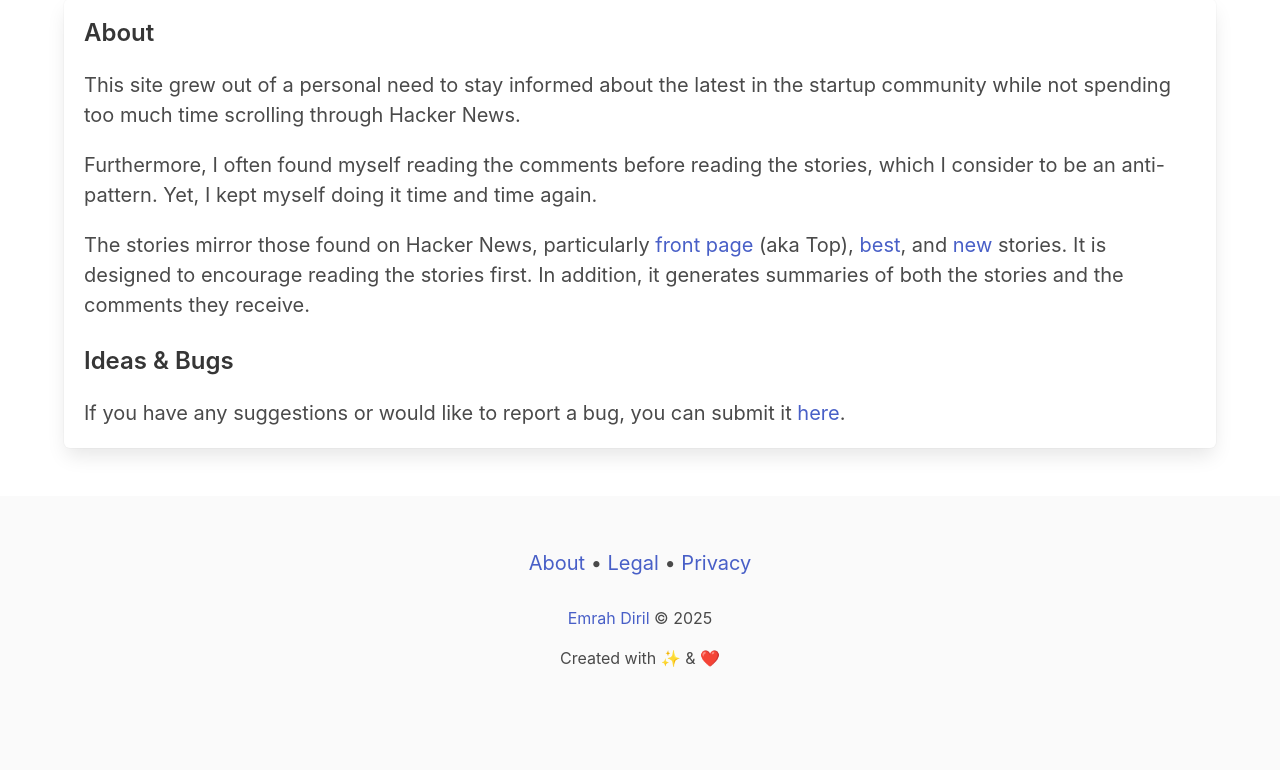
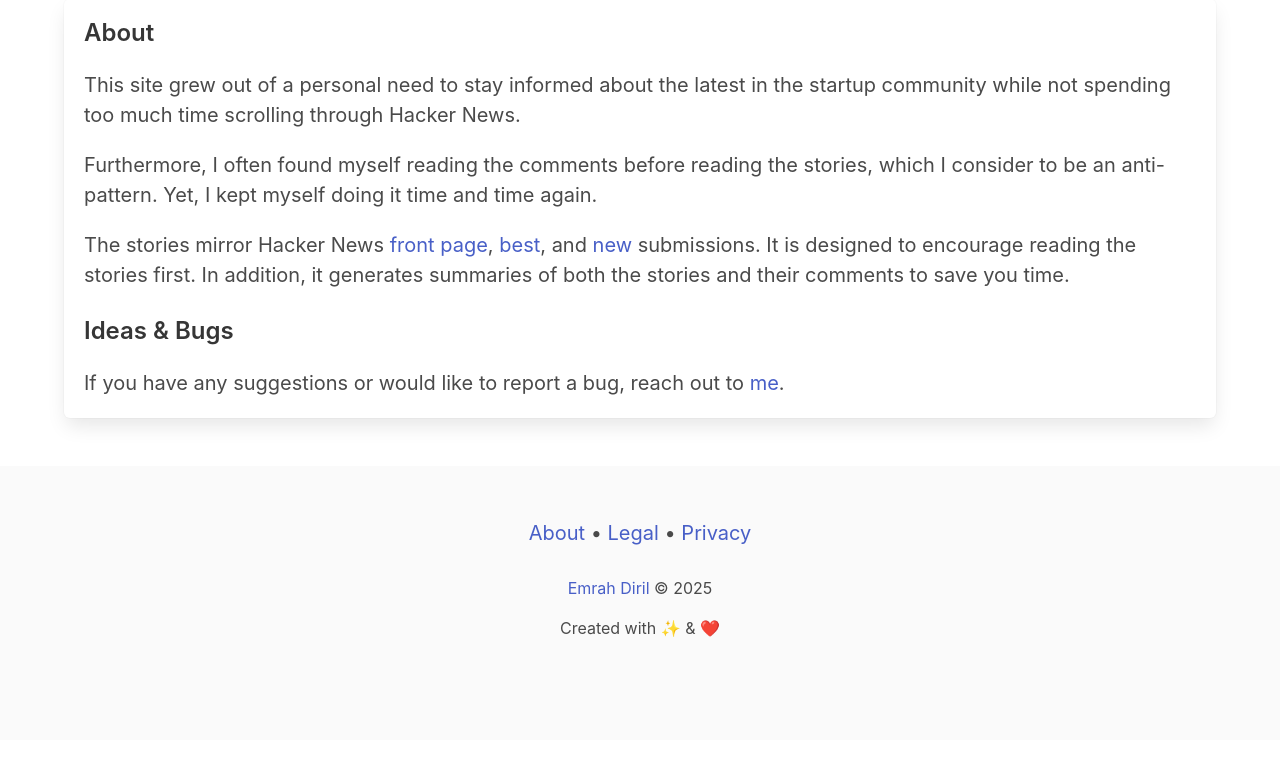
Before and after one commit to ediril/founder-fodder, a PHP site: template templates/about.php in a window 1280 px wide. Shown: the part 171-941 px from the top of the page. After the commit the page ends 808 px from the top, so only its background shows below. Run offline with PHP 8.4, Linux system fonts and the light colour scheme; the template is opened without the code that fills it, so the values that code supplies are empty.

Commit message:
Minor adjustments

```diff
--- a/templates/about.php
+++ b/templates/about.php
@@ -30,18 +30,18 @@ include __DIR__ . '/partials/head.php';
                     I consider to be an anti-pattern. Yet, I kept myself doing it time and time again.
                 </p>
                 <p>
-                    The stories mirror those found on Hacker News, particularly
-                    <a href="https://news.ycombinator.com">front page</a> (aka Top),
+                    The stories mirror Hacker News
+                    <a href="https://news.ycombinator.com">front page</a>,
                     <a href="https://news.ycombinator.com/best">best</a>, and
-                    <a href="https://news.ycombinator.com/newest">new</a> stories.
+                    <a href="https://news.ycombinator.com/newest">new</a> submissions.
                     It is designed to encourage reading the stories first.
-                    In addition, it generates summaries of both the stories and the comments they receive.
+                    In addition, it generates summaries of both the stories and their comments to save you time.
                 </p>
 
                 <h2 class="title is-4">Ideas & Bugs</h2>
                 <p>
-                    If you have any suggestions or would like to report a bug, you can
-                    submit it <a href="https://emrahdx.featurebase.app/">here</a>.
+                    If you have any suggestions or would like to report a bug, reach out to
+                    <a href="https://x.com/emrahdx">me</a>.
                 </p>
             </div>
         </div>
```
